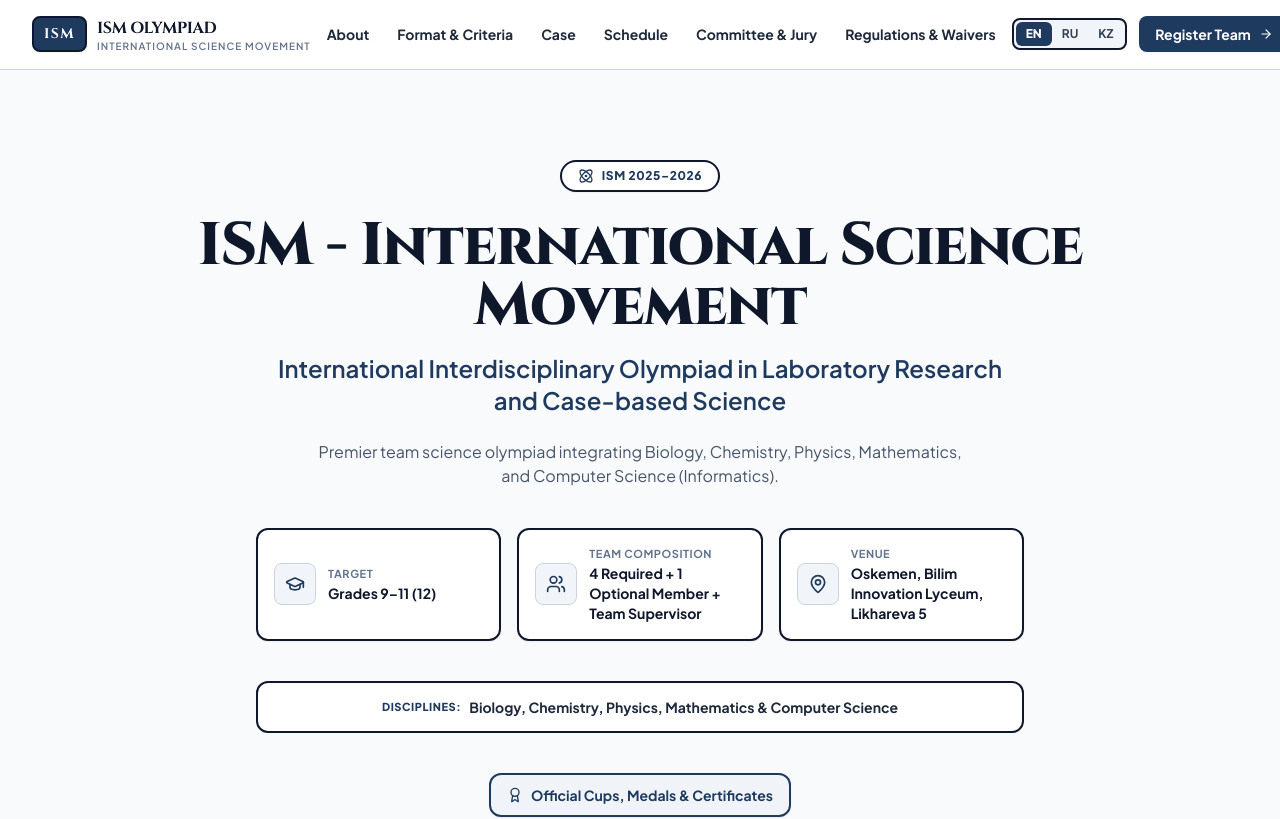
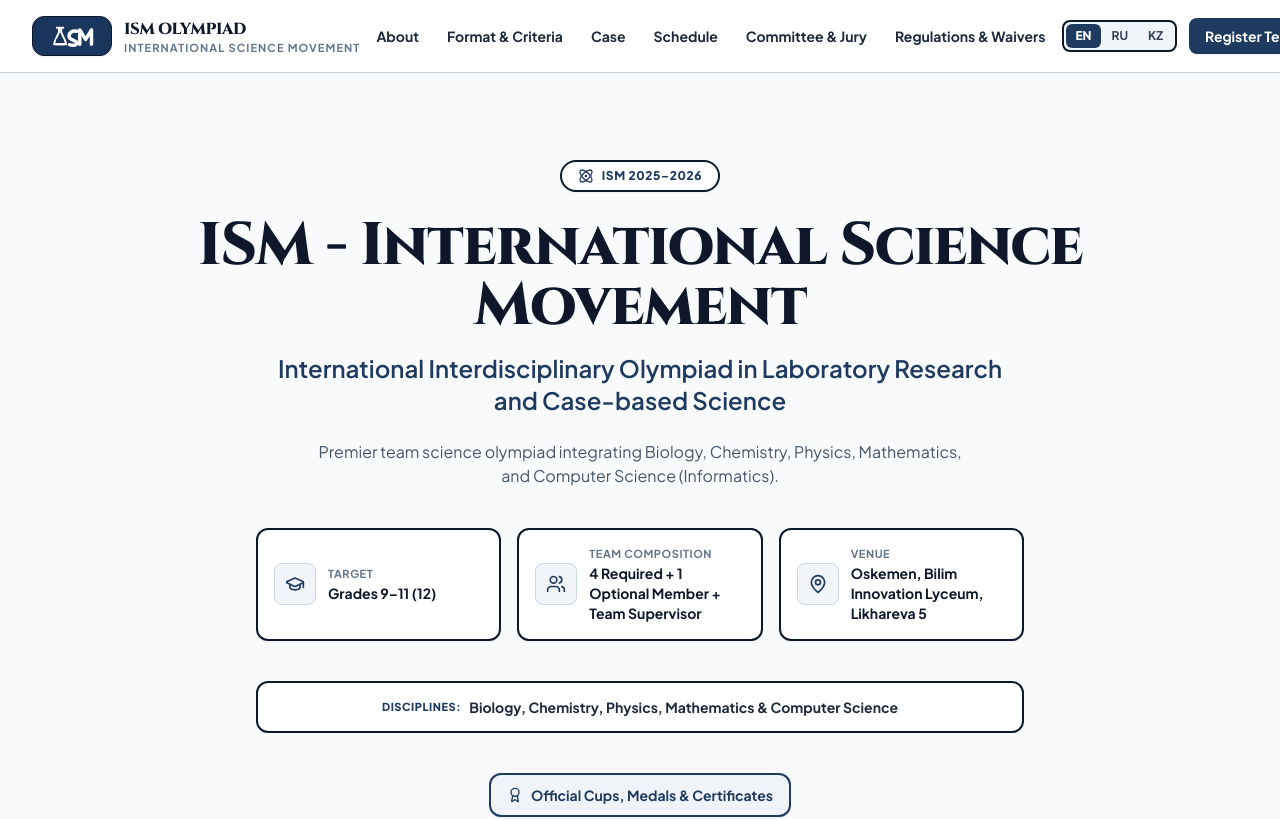
Before and after one commit to Shikitoafk/ISM-, a Next.js app: page / in a window 1280 px wide. Shown: the top 819 px of the page. Built offline with nearby package versions, Linux system fonts and the light colour scheme.

Commit message:
feat: add ISM logo with flask molecule DNA design

```diff
--- a/src/components/Logo.tsx
+++ b/src/components/Logo.tsx
@@ -3,30 +3,81 @@
 interface LogoProps {
   className?: string;
   size?: "sm" | "md" | "lg";
+  showText?: boolean;
 }
 
-export const Logo: React.FC<LogoProps> = ({ className = "", size = "md" }) => {
-  const sizeClasses = {
-    sm: "h-7 text-xs px-2 py-0.5",
-    md: "h-9 text-sm px-2.5 py-1 font-bold",
-    lg: "h-11 text-base px-3 py-1.5 font-extrabold",
+export const Logo: React.FC<LogoProps> = ({ className = "", size = "md", showText = true }) => {
+  const badgeSizes = {
+    sm: "h-8 w-14",
+    md: "h-10 w-20",
+    lg: "h-14 w-28",
+  };
+
+  const textSizes = {
+    sm: "text-xs sm:text-sm",
+    md: "text-sm sm:text-base",
+    lg: "text-lg sm:text-xl",
   };
 
   return (
-    <div className={`inline-flex items-center gap-2.5 select-none ${className}`}>
-      {/* Monogram Badge */}
-      <div className={`flex items-center justify-center font-serif tracking-widest rounded-lg border-2 border-slate-900 bg-brand-800 text-white shadow-sm ${sizeClasses[size]}`}>
-        <span>ISM</span>
+    <div className={`inline-flex items-center gap-3 select-none ${className}`}>
+      {/* Official ISM Logo Badge */}
+      <div className={`relative flex items-center justify-center rounded-xl bg-[#1b365d] p-1.5 shadow-sm border border-slate-900 shrink-0 ${badgeSizes[size]}`}>
+        <svg viewBox="0 0 200 120" className="w-full h-full" fill="none" xmlns="http://www.w3.org/2000/svg">
+          {/* Flask 'I' Body */}
+          <path
+            d="M 30 22 H 60 M 40 22 V 42 L 20 86 C 17 93 21 98 28 98 H 62 C 69 98 73 93 70 86 L 50 42 V 22"
+            stroke="#ffffff"
+            strokeWidth="9"
+            strokeLinecap="round"
+            strokeLinejoin="round"
+          />
+          <path d="M 17 98 H 73" stroke="#ffffff" strokeWidth="9" strokeLinecap="round" />
+
+          {/* Molecule (3 connected nodes on left inside flask) */}
+          <line x1="32" y1="78" x2="44" y2="68" stroke="#1b365d" strokeWidth="4" strokeLinecap="round" />
+          <line x1="32" y1="78" x2="36" y2="88" stroke="#1b365d" strokeWidth="4" strokeLinecap="round" />
+          <line x1="44" y1="68" x2="36" y2="88" stroke="#1b365d" strokeWidth="4" strokeLinecap="round" />
+          <circle cx="32" cy="78" r="5.5" fill="#1b365d" />
+          <circle cx="44" cy="68" r="5.5" fill="#1b365d" />
+          <circle cx="36" cy="88" r="5.5" fill="#1b365d" />
+
+          {/* DNA Strand (on right inside flask) */}
+          <path d="M 48 88 Q 54 78 62 88" stroke="#1b365d" strokeWidth="4" strokeLinecap="round" fill="none" />
+          <path d="M 48 78 Q 54 88 62 78" stroke="#1b365d" strokeWidth="4" strokeLinecap="round" fill="none" />
+
+          {/* Letter 'S' */}
+          <path
+            d="M 122 38 C 102 32 86 46 86 60 C 86 82 122 78 122 92 C 122 102 106 106 88 100"
+            stroke="#ffffff"
+            strokeWidth="16"
+            strokeLinecap="round"
+            fill="none"
+          />
+
+          {/* Letter 'M' */}
+          <path
+            d="M 136 98 V 32 L 163 76 L 190 32 V 98"
+            stroke="#ffffff"
+            strokeWidth="16"
+            strokeLinecap="round"
+            strokeLinejoin="round"
+            fill="none"
+          />
+        </svg>
       </div>
 
+      {/* Brand Text */}
+      {showText && (
         <div className="flex flex-col">
-        <span className="font-serif font-bold text-slate-900 tracking-tight text-sm sm:text-base leading-tight">
+          <span className={`font-serif font-extrabold text-slate-900 tracking-tight leading-tight ${textSizes[size]}`}>
             ISM OLYMPIAD
           </span>
-        <span className="text-[10px] uppercase tracking-widest text-slate-500 font-semibold leading-tight">
+          <span className="text-[10px] sm:text-[11px] uppercase tracking-widest text-slate-500 font-bold leading-tight">
             International Science Movement
           </span>
         </div>
+      )}
     </div>
   );
 };
```
Also changed, not shown: public/logo.svg (added). Lines whose indentation alone changed are shown as unchanged.
